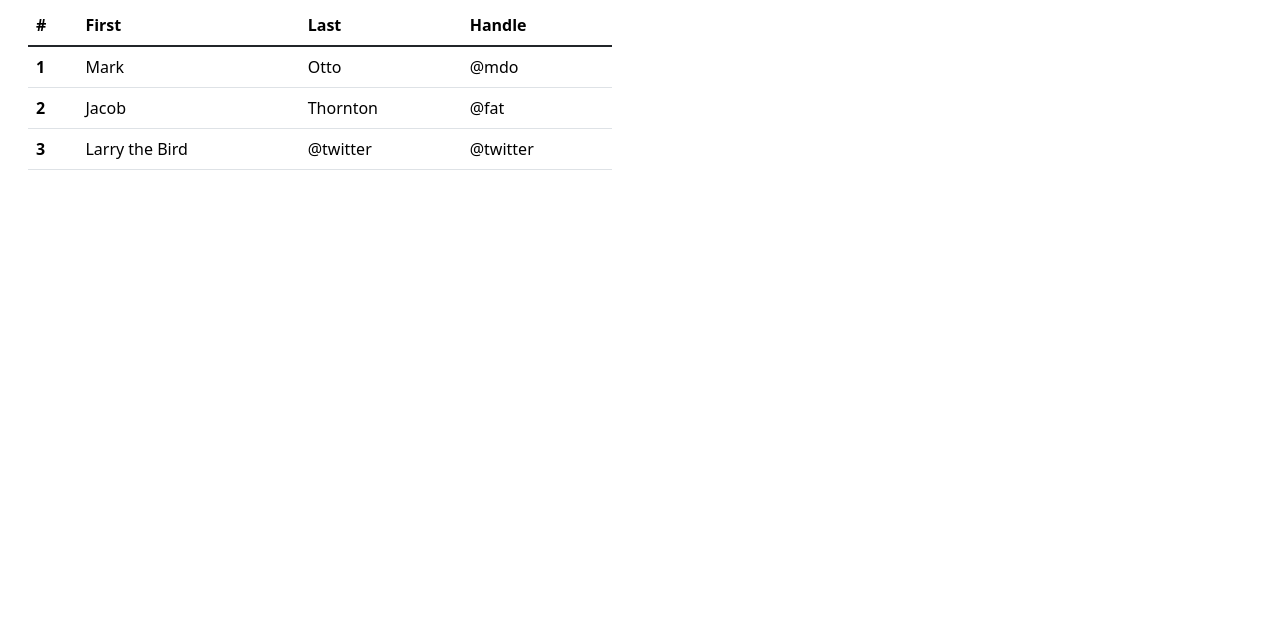
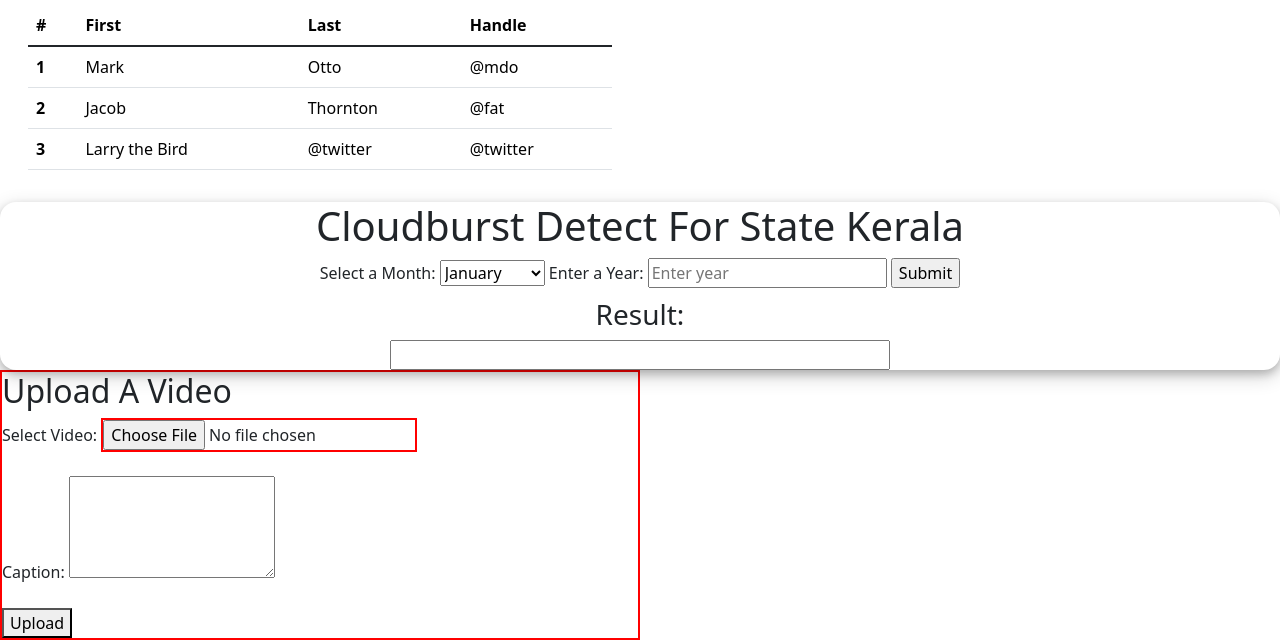
Before and after one commit to Soumen3/CloudBurst, a Django app: page / in a window 1280 px wide. Shown: the part 1339-1979 px from the top of the page. Before the commit the page ends 1509 px from the top, so only its background shows below. Run offline with Django 4.2, Linux system fonts and the light colour scheme.

Commit message:
Front End With Result Part & Button Added

```diff
--- a/Base/templates/home.html
+++ b/Base/templates/home.html
@@ -5,6 +5,22 @@
     {% comment %} leaflet.css {% endcomment %}
     <link rel="stylesheet" href="https://unpkg.com/leaflet@1.9.4/dist/leaflet.css" integrity="sha256-p4NxAoJBhIIN+hmNHrzRCf9tD/miZyoHS5obTRR9BMY=" crossorigin="" />
     <link rel="stylesheet" href="{% static 'css/home.css' %}">
+    <style>
+      #cb{
+        text-align: center;
+      }
+      #cb-result {
+            display: inline-block;
+            text-align: center;
+            margin-top: 10px;
+        }
+      #result{
+        width: 500px;
+      }
+      #video{
+        border: 2px solid red;
+      }
+    </style>
 {% endblock css %}
 
 
@@ -140,6 +156,64 @@
 </div>
 
 
+<div id="cb" class="card border-0 rounded-4" style=" box-shadow: 0 4px 8px 0 rgba(0, 0, 0, 0.2), 0 6px 20px 0 rgba(0, 0, 0, 0.19);">
+  <h1>Cloudburst Detect For State Kerala</h1>
+  <form id="dateForm">
+      <label for="month">Select a Month:</label>
+      <select id="month" name="month">
+              <option value="January">January</option>
+              <option value="February">February</option>
+              <option value="March">March</option>
+              <option value="April">April</option>
+              <option value="May">May</option>
+              <option value="June">June</option>
+              <option value="July">July</option>
+              <option value="August">August</option>
+              <option value="September">September</option>
+              <option value="October">October</option>
+              <option value="November">November</option>
+              <option value="December">December</option>
+      </select>
+
+        <label for="year">Enter a Year:</label>
+        <input type="text" id="year" name="year" placeholder="Enter year" required>
+
+       <input type="submit" value="Submit">
+      </form>
+      <div id="cb-result">
+        <h3>Result:</h3>
+        <input type="text" id="result" readonly>
+      </div>
+
+
+      <script>
+          document.getElementById('dateForm').addEventListener('submit', function(e) {
+              e.preventDefault();
+              const month = document.getElementById('month').value;
+              const year = document.getElementById('year').value;
+              var choice=1,str;
+              if(choice==1)
+                str='will'
+              else
+                str='will not'
+              const resultText = `Cloudburst ${str} happen in ${month}, ${year}`;
+              document.getElementById('result').value = resultText;
+          });
+      </script>
+</div>
+<div id="video" class="col-sm-6">
+      <h2>Upload A Video</h2>
+    <form action="/upload_video/" method="post" enctype="multipart/form-data">
+        {% csrf_token %}
+        <label for="video">Select Video:</label>
+        <input type="file" name="video" id="video" accept="video/*" required><br><br>
+
+        <label for="caption">Caption:</label>
+        <textarea name="caption" id="caption" rows="4" required></textarea><br><br>
+
+        <button type="submit">Upload</button>
+    </form>
+</div>
 {% endblock body %}
 
 
```
